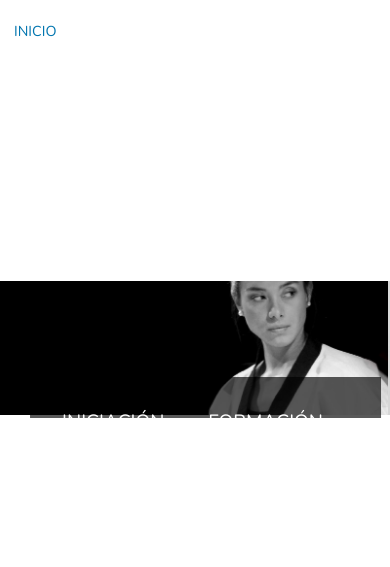
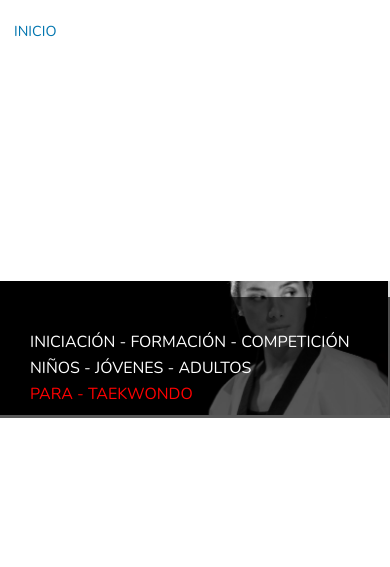
Before and after one commit to cokekiller71/academia-tae-sport, a website: page index.html in a window 390 px wide. Shown: the part 122-689 px from the top of the page. Drawn offline with nearby package versions, Linux system fonts and the light colour scheme.

Commit message:
index-responsive

```diff
--- a/scss/layouts/_home.scss
+++ b/scss/layouts/_home.scss
@@ -47,8 +47,6 @@
     padding-bottom: 8em;
     overflow: hidden;
 }
-
-
 
 .o-video{
     width: 100%;
@@ -176,3 +174,82 @@
     font-family: 'Nunito', sans-serif;
     padding-bottom: 3em;
 }
+
+
+@media screen and (max-width:950px){
+    .o-video{
+    width: 100%;
+    background-color: #eeefef;
+    padding-top: 3em;
+    padding-bottom: 3em;
+}
+}
+
+@media screen and (max-width:850px){
+
+.o-talleres{
+    margin-top: 3em;
+    margin-bottom: 3em;
+}
+
+.o-slider_items__item{
+    margin-top: 2em;
+    margin-left: 2em;
+    max-width: 500px;
+    width: 90%;
+    padding: 2em;
+
+
+    p{
+    font-size: 1.1em;
+    font-weight: 400;
+    color: white;
+    line-height: 26px;
+    text-align: justify;
+    font-family: 'Nunito', sans-serif;
+    }
+
+    p span{
+    font-size: 1.0em;
+    font-weight: 400;
+    color: #ff0000;
+    text-align: justify;
+    margin: 4px 0 0;
+    padding-right: 1em;
+    font-family: 'Nunito', sans-serif;
+    }
+}
+.o-talleres__items__item{
+    width: 90%;
+    margin-left: 5%;
+
+
+    }
+}
+@media screen and (max-width:650px){
+.o-slider_items__item{
+    margin-top: 1em;
+    margin-left: 0em;
+    max-width: 500px;
+    width: 100%;
+    padding: 2em;
+    p{
+    font-size: 1em;
+    font-weight: 400;
+    color: white;
+    line-height: 26px;
+    text-align: justify;
+    font-family: 'Nunito', sans-serif;
+    }
+
+    p span{
+    font-size: 1.0em;
+    font-weight: 400;
+    color: #ff0000;
+    text-align: justify;
+    margin: 4px 0 0;
+    padding-right: 1em;
+    font-family: 'Nunito', sans-serif;
+    }
+}
+}
```
Also changed, not shown: css/main.css.
